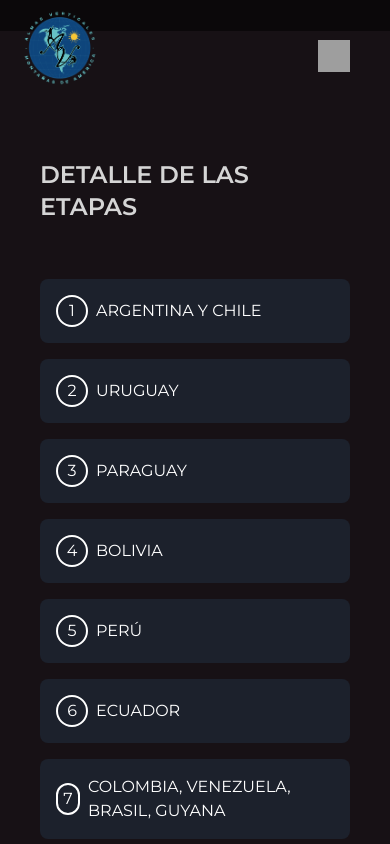
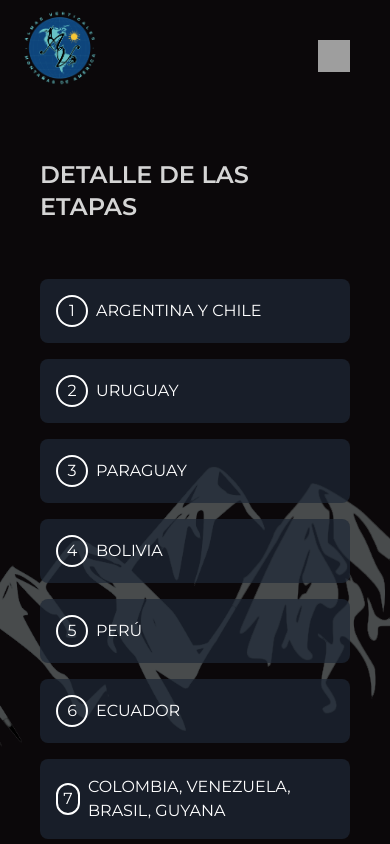
Before and after one commit to Rociomolinab3/Almas_Verticales, a Next.js app: page /project in a window 390 px wide. Shown: the top 844 px of the page. Built offline with nearby package versions, Linux system fonts and the light colour scheme; grey boxes are pictures that could not be loaded.

Commit message:
"fondo responsive + id 51 de blog"

```diff
--- a/app/blog/data.ts
+++ b/app/blog/data.ts
@@ -9,6 +9,15 @@ export const dataBlog=[
   //   fecha:"JULIO 22, 2024",
   //   href:"",
   // },
+    {
+    id: '51',
+    srcPrincipal: 'https://firebasestorage.googleapis.com/v0/b/almas-verticales.appspot.com/o/blog%2FGalapagos.png?alt=media&token=d1e5656d-14e2-4db2-9f09-a7a75cc2d9f4',
+    alt: 'Imágen familiar en Islas Galápagos',
+    title: "LLEGAMOS A LAS ISLAS GALÁPAGOS",
+    subtitulo: "Primer video de este paraiso único en el mundo, las Islas Galapagos 🐢🇪🇨. Te contamos todo lo que necesitas saber si querés conocer este lugar maravilloso! ",
+    fecha:"SEPT 09, 2024",
+    href:"https://www.youtube.com/watch?v=NEUzvapTlQI",
+  },
   {
     id: '50',
     srcPrincipal: 'https://firebasestorage.googleapis.com/v0/b/almas-verticales.appspot.com/o/blog%2FHuancaya.webp?alt=media&token=da136560-17a4-4136-9c6e-c9a70307d78b',
--- a/app/project/page.tsx
+++ b/app/project/page.tsx
@@ -1,5 +1,6 @@
 "use client";
 import Mapa from "@/assets/images/MapaAmerica.webp";
+import Mountain from '@/assets/images/fondoMontgris.png';
 import { useState, useRef, useEffect } from "react";
 import { Montserrat } from "next/font/google";
 import { dataDetail } from "../project/data";
@@ -27,16 +28,30 @@ export default function Project() {
   return (
     <div>
       <div className="py-[4%] bg-grisOscuro3"></div>
-    <div className="relative bg-grisOscuro2 min-h-[100vh] w-full ">
-      {/* Imagen de fondo */}
-      <div className="absolute top-0 left-0 w-full h-full overflow-hidden hidden md:block">
+      <div className="relative bg-grisOscuro2 min-h-[100vh] w-full">
+        {/* Imagen de fondo para pantallas pequeñas */}
+        <div className="absolute top-0 left-0 w-full h-full overflow-hidden block md:hidden"> {/* Mostrar solo en pantallas pequeñas */}
+          <Image
+            src={Mountain}
+            alt="Fondo Montaña"
+            layout="fill"
+            objectFit="contain"
+            objectPosition="center"
+            className="rounded-lg"
+          />
+          {/* Capa semitransparente */}
+          <div className="absolute top-0 left-0 w-full h-full bg-black opacity-50 p-10"></div>
+        </div>
+
+        {/* Imagen de fondo para pantallas medianas y grandes */}
+        <div className="absolute top-0 left-0 w-full h-full overflow-hidden hidden md:block"> {/* Mostrar solo en pantallas medianas y grandes */}
           <Image
             src={Mapa}
             alt="Mapa América"
             layout="fill"
-          objectFit="contain" // Cambiado a 'contain' para que la imagen se ajuste al contenedor
-          objectPosition="center" // Centra la imagen en el contenedor
-          className="rounded-lg "
+            objectFit="contain"
+            objectPosition="center"
+            className="rounded-lg"
           />
           {/* Capa semitransparente */}
           <div className="absolute top-0 left-0 w-full h-full bg-black opacity-50 p-10"></div>
@@ -75,7 +90,6 @@ export default function Project() {
                 </button>
                 {activeStage === stage.number && (
                   <div className="mt-2 p-4 rounded-lg bg-gray-900 bg-opacity-80 text-white shadow max-h-60 overflow-y-auto">
-                  {/* Limitar la altura máxima a 15rem (60vh) y permitir el desplazamiento */}
                     <p>
                       <strong>País:</strong> {stage.country}
                     </p>
@@ -88,7 +102,6 @@ export default function Project() {
                       <div key={detailIndex} className="mt-4">
                         <h4 className="font-semibold">{detail.section}</h4>
                         <p>{detail.description}</p>
-                      {/* Verificar si 'days' existe antes de renderizar */}
                         {detail.days && (
                           <ul className="list-disc pl-5 mt-2">
                             {detail.days.map((dia, dayIndex) => (
```
Also changed, not shown: assets/images/fondoMont.png (added), assets/images/fondoMontgris.png (added). Lines whose indentation alone changed are shown as unchanged.
